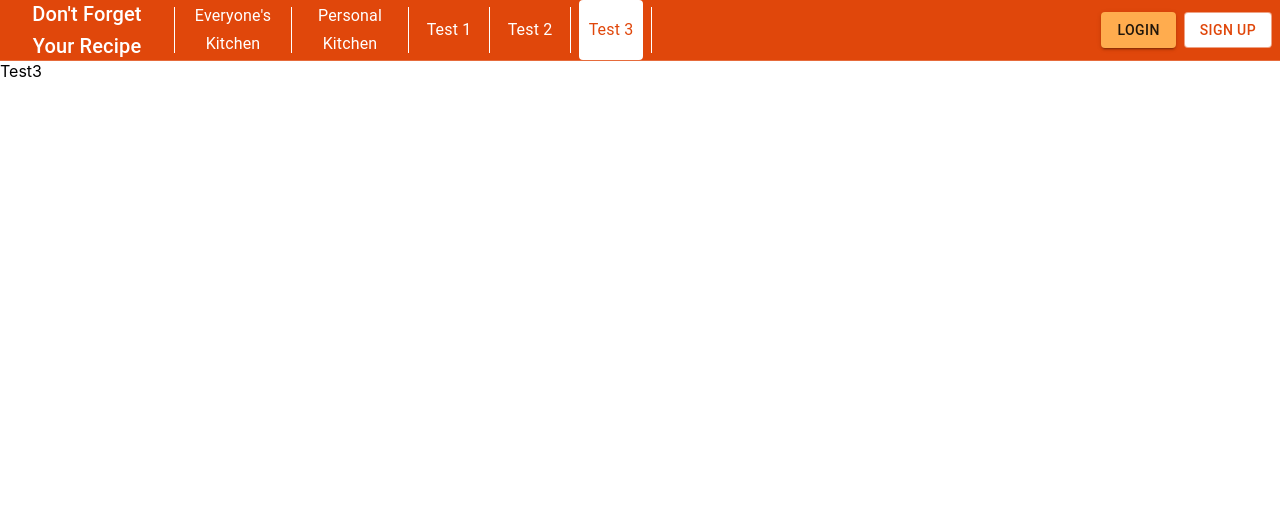
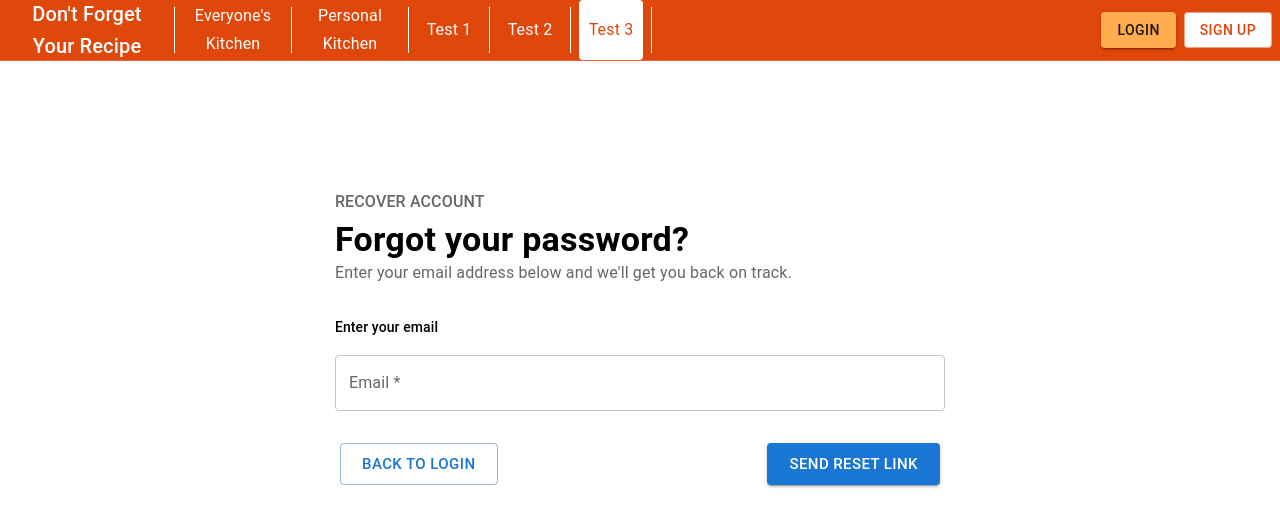
Before and after one commit to IT-Project-Team-70/IT-Project, a React (Create React App) app in the folder front-end/: page /dev/test/3 in a window 1280 px wide. Shown: the top 526 px of the page. Built offline with nearby package versions, Linux system fonts and the light colour scheme.

Commit message:
create forgotPassword page

```diff
--- a/front-end/src/containers/developing/test3/index.js
+++ b/front-end/src/containers/developing/test3/index.js
@@ -1,7 +1,88 @@
 import React from 'react'
+import { Box } from '@mui/system'
+import { Typography } from '@mui/material'
+import Link from '@mui/material/Link'
+import Button from '@mui/material/Button'
+import Grid from '@mui/material/Grid'
+import TextField from '@mui/material/TextField'
 
 const Test3 = (props) => {
-  return <div>Test3</div>
+  return (
+    <Box
+      position={'relative'}
+      minHeight={'calc(100vh - 247px)'}
+      display={'flex'}
+      alignItems={'center'}
+      justifyContent={'center'}
+      height={'100%'}
+    >
+      <Box>
+        <Box marginBottom={4}>
+          <Typography
+            sx={{
+              textTransform: 'uppercase',
+              fontWeight: 'medium',
+            }}
+            gutterBottom
+            color={'textSecondary'}
+          >
+            Recover account
+          </Typography>
+          <Typography
+            variant="h4"
+            sx={{
+              fontWeight: 700,
+            }}
+          >
+            Forgot your password?
+          </Typography>
+          <Typography color="text.secondary">
+            Enter your email address below and we'll get you back on track.
+          </Typography>
+        </Box>
+        <form>
+          <Grid container spacing={4}>
+            <Grid item xs={12}>
+              <Typography variant={'subtitle2'} sx={{ marginBottom: 2 }}>
+                Enter your email
+              </Typography>
+              <TextField
+                label="Email *"
+                variant="outlined"
+                name={'email'}
+                fullWidth
+              />
+            </Grid>
+            <Grid item container xs={12}>
+              <Box
+                display="flex"
+                flexDirection={{ xs: 'column', sm: 'row' }}
+                alignItems={{ xs: 'stretched', sm: 'center' }}
+                justifyContent={'space-between'}
+                width={'100%'}
+                maxWidth={600}
+                margin={'0 auto'}
+              >
+                <Box marginBottom={{ xs: 1, sm: 0 }}>
+                  <Button
+                    size={'large'}
+                    variant={'outlined'}
+                    component={Link}
+                    href={'/page-login-simple'}
+                  >
+                    Back to login
+                  </Button>
+                </Box>
+                <Button size={'large'} variant={'contained'} type={'submit'}>
+                  Send reset link
+                </Button>
+              </Box>
+            </Grid>
+          </Grid>
+        </form>
+      </Box>
+    </Box>
+  )
 }
 
 Test3.propTypes = {}
```
